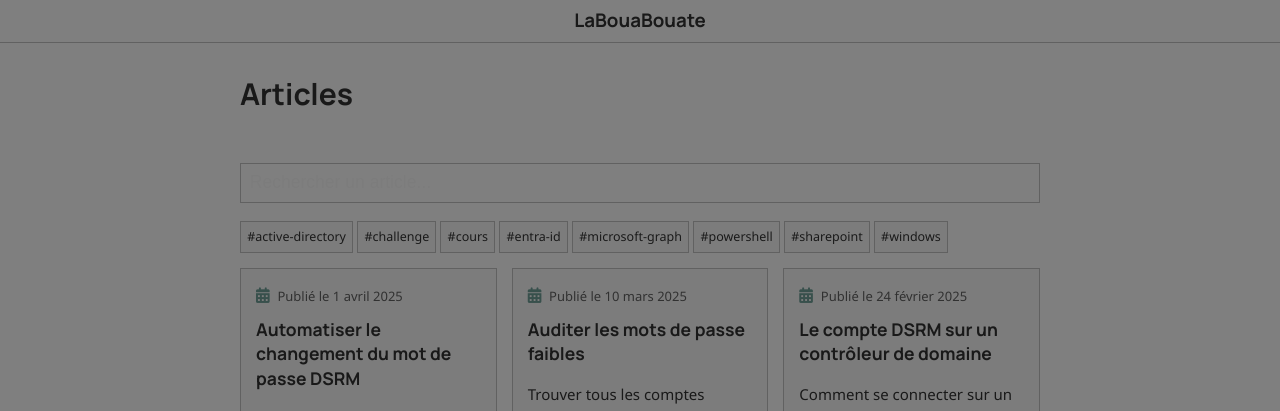
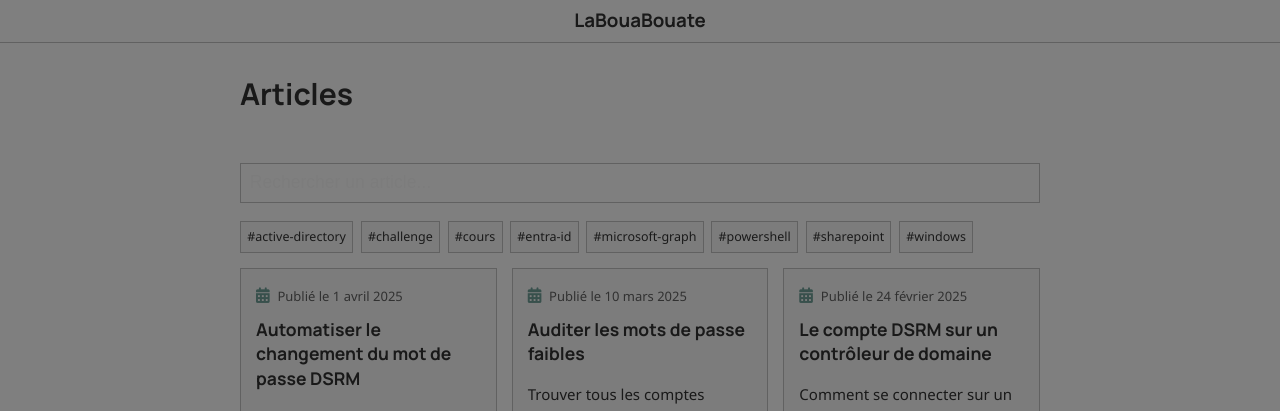
Before and after one commit to leobouard/leobouard.github.io, a Jekyll site: the page built from _pages/blog.html, in a window 1280 px wide. Shown: the top 411 px of the page. Built offline with Jekyll 4.4.1, drawn with Linux system fonts in a browser that asks for light colours; nearby versions of some CDN libraries; some web fonts are replaced.

Commit message:
Update filter-tags.scss

```diff
--- a/_sass/filter-tags.scss
+++ b/_sass/filter-tags.scss
@@ -1,11 +1,15 @@
 div.all-tags {
     line-height: 2em;
     margin-bottom: 1em;
+    display: flex;
+    flex-direction: row;
+    flex-wrap: wrap;
+    grid-gap: 0.5em;
 }
 
 div.all-tags a {
     background-color: var(--lightaccent);
-    padding: 0.5em;
+    padding: 0 0.5em;
     border: 1px solid var(--mediumaccent);
     text-decoration: none;
     font-size: smaller;
```
